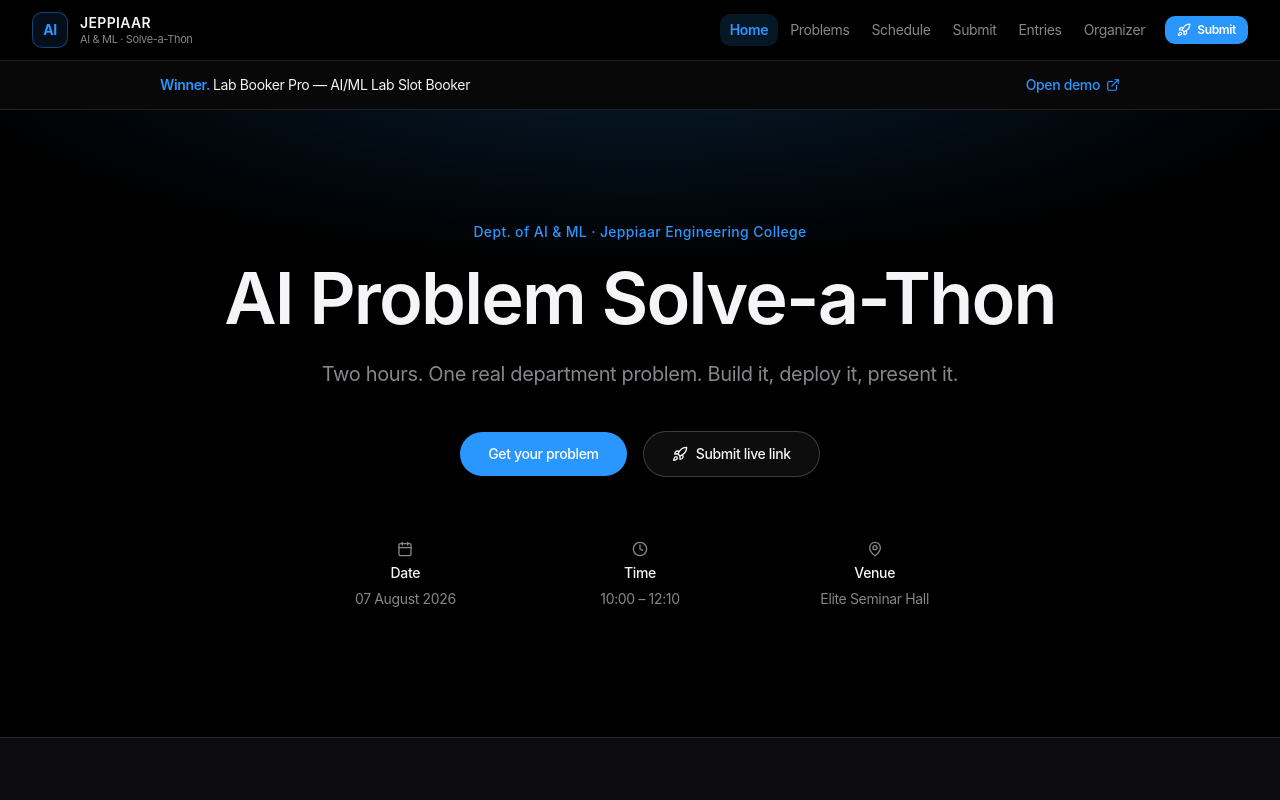
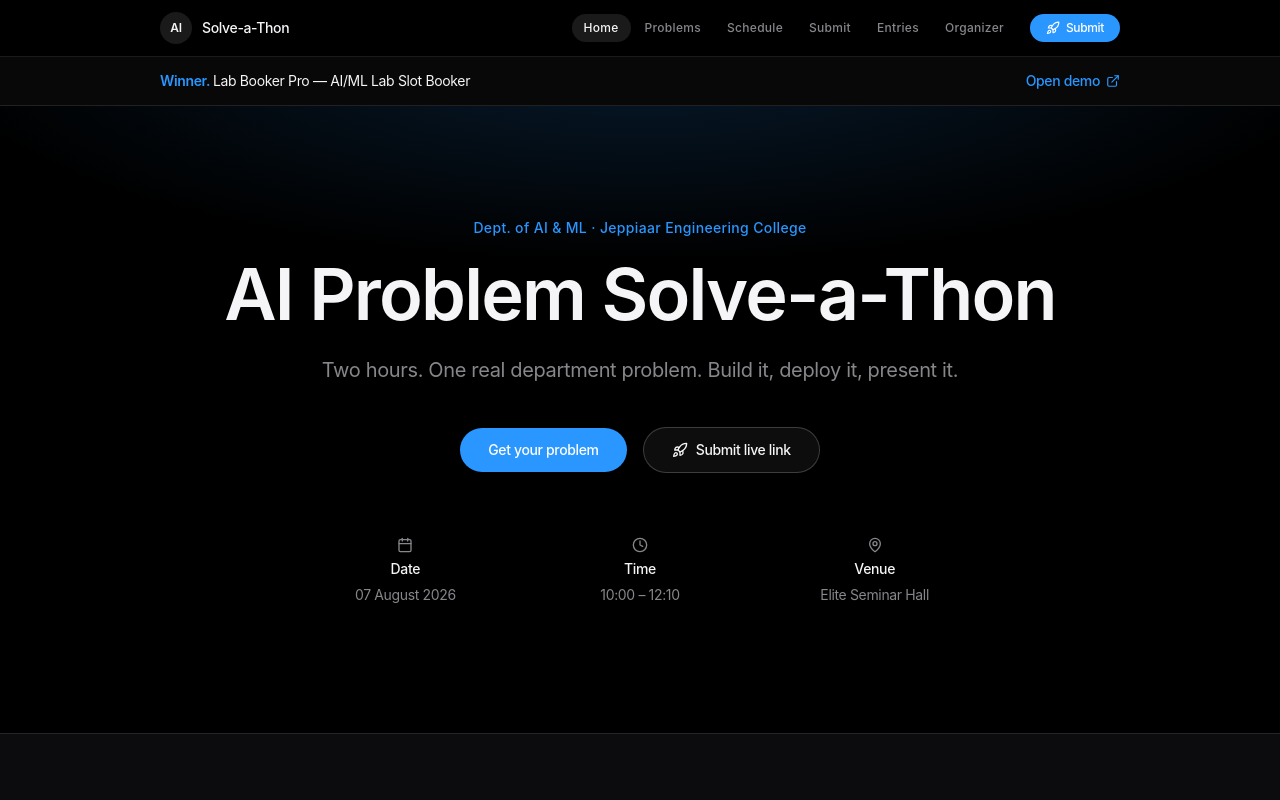
Before and after one commit to sairambn/AI-Competition, a React (Vite) app: page / in a window 1280 px wide. Shown: the top 800 px of the page. Built offline with nearby package versions, Linux system fonts and the light colour scheme.

Commit message:
Layout: Apple-like glass nav and quieter footer

```diff
--- a/src/components/Layout.tsx
+++ b/src/components/Layout.tsx
@@ -18,34 +18,28 @@ export function Layout() {
 
   useEffect(() => {
     setOpen(false);
-    // Use classic scrollTo — avoids ScrollBehavior quirks on some mobile browsers
     window.scrollTo(0, 0);
   }, [pathname]);
 
   const linkClass = (to: string) =>
     cn(
-      "rounded-md px-2.5 py-1.5 text-sm transition-colors",
+      "rounded-full px-3 py-1.5 text-xs font-medium tracking-wide transition-colors",
       pathname === to
-        ? "bg-primary/15 font-semibold text-primary"
-        : "text-muted-foreground hover:bg-secondary hover:text-foreground"
+        ? "bg-white/10 text-[#f5f5f7]"
+        : "text-[#86868b] hover:text-[#f5f5f7]"
     );
 
   return (
-    <div className="flex min-h-screen flex-col">
-      <header className="sticky top-0 z-50 border-b border-border bg-background/85 backdrop-blur-md">
-        <div className="mx-auto flex max-w-7xl items-center justify-between gap-3 px-4 py-3 sm:px-6 lg:px-8">
-          <Link to="/" className="flex items-center gap-3" onClick={() => setOpen(false)}>
-            <div className="flex h-9 w-9 items-center justify-center rounded-md border border-primary/40 bg-primary/10 text-primary">
-              <span className="text-sm font-bold tracking-tight">AI</span>
-            </div>
-            <div className="leading-tight">
-              <span className="block text-sm font-semibold tracking-wide text-foreground">
-                JEPPIAAR
-              </span>
-              <span className="block text-[11px] text-muted-foreground">
-                AI & ML · Solve-a-Thon
-              </span>
-            </div>
+    <div className="flex min-h-screen flex-col bg-black">
+      <header className="sticky top-0 z-50 border-b border-white/10 bg-black/70 backdrop-blur-xl">
+        <div className="mx-auto flex max-w-5xl items-center justify-between gap-3 px-6 py-3 lg:px-8">
+          <Link to="/" className="flex items-center gap-2.5" onClick={() => setOpen(false)}>
+            <span className="flex h-8 w-8 items-center justify-center rounded-full bg-white/10 text-xs font-semibold text-[#f5f5f7]">
+              AI
+            </span>
+            <span className="text-sm font-medium tracking-tight text-[#f5f5f7]">
+              Solve-a-Thon
+            </span>
           </Link>
 
           <nav className="hidden items-center gap-0.5 md:flex" aria-label="Main">
@@ -56,7 +50,7 @@ export function Layout() {
             ))}
             <Link
               to="/submit"
-              className="ml-2 inline-flex items-center gap-1.5 rounded-md bg-primary px-3 py-1.5 text-xs font-semibold text-primary-foreground hover:opacity-90"
+              className="ml-3 inline-flex items-center gap-1.5 rounded-full bg-primary px-4 py-1.5 text-xs font-medium text-white hover:opacity-90"
             >
               <Rocket className="h-3.5 w-3.5" /> Submit
             </Link>
@@ -64,7 +58,7 @@ export function Layout() {
 
           <button
             type="button"
-            className="inline-flex h-9 w-9 items-center justify-center rounded-md border border-border md:hidden"
+            className="inline-flex h-9 w-9 items-center justify-center rounded-full border border-white/15 text-[#f5f5f7] md:hidden"
             aria-label={open ? "Close menu" : "Open menu"}
             aria-expanded={open}
             onClick={() => setOpen((v) => !v)}
@@ -74,7 +68,7 @@ export function Layout() {
         </div>
 
         {open && (
-          <div className="border-t border-border bg-card px-4 py-3 md:hidden">
+          <div className="border-t border-white/10 bg-black/95 px-6 py-4 backdrop-blur-xl md:hidden">
             <nav className="flex flex-col gap-1" aria-label="Mobile">
               {NAV.map((n) => (
                 <Link
@@ -89,7 +83,7 @@ export function Layout() {
               <Link
                 to="/submit"
                 onClick={() => setOpen(false)}
-                className="mt-2 inline-flex items-center justify-center gap-2 rounded-md bg-primary px-3 py-2.5 text-sm font-semibold text-primary-foreground"
+                className="mt-3 inline-flex items-center justify-center gap-2 rounded-full bg-primary px-4 py-2.5 text-sm font-medium text-white"
               >
                 <Rocket className="h-4 w-4" /> Submit live link
               </Link>
@@ -102,14 +96,14 @@ export function Layout() {
         <Outlet />
       </main>
 
-      <footer className="border-t border-border bg-card">
-        <div className="mx-auto max-w-7xl px-4 py-10 sm:px-6 lg:px-8">
+      <footer className="border-t border-white/10 bg-black">
+        <div className="mx-auto max-w-5xl px-6 py-12 lg:px-8">
           <div className="grid gap-8 sm:grid-cols-3">
             <div>
-              <p className="text-sm font-semibold text-foreground">
+              <p className="text-sm font-medium text-[#f5f5f7]">
                 Jeppiaar Engineering College
               </p>
-              <p className="mt-1 text-xs leading-relaxed text-muted-foreground">
+              <p className="mt-1 text-xs leading-relaxed text-[#86868b]">
                 Department of Artificial Intelligence and Machine Learning
               </p>
             </div>
@@ -118,13 +112,13 @@ export function Layout() {
                 <Link
                   key={n.to}
                   to={n.to}
-                  className="text-muted-foreground hover:text-primary"
+                  className="text-[#86868b] hover:text-[#f5f5f7]"
                 >
                   {n.label}
                 </Link>
               ))}
             </div>
-            <div className="text-xs text-muted-foreground sm:text-right">
+            <div className="text-xs text-[#86868b] sm:text-right">
               <p>© {new Date().getFullYear()} AI Problem Solve-a-Thon</p>
               <p className="mt-1">
                 Built by{" "}
@@ -132,7 +126,7 @@ export function Layout() {
                   href="https://bnsairam.vercel.app/"
                   target="_blank"
                   rel="noopener noreferrer"
-                  className="font-medium text-primary underline-offset-4 hover:underline"
+                  className="font-medium text-primary hover:underline"
                 >
                   Sairam BN
                 </a>
```
